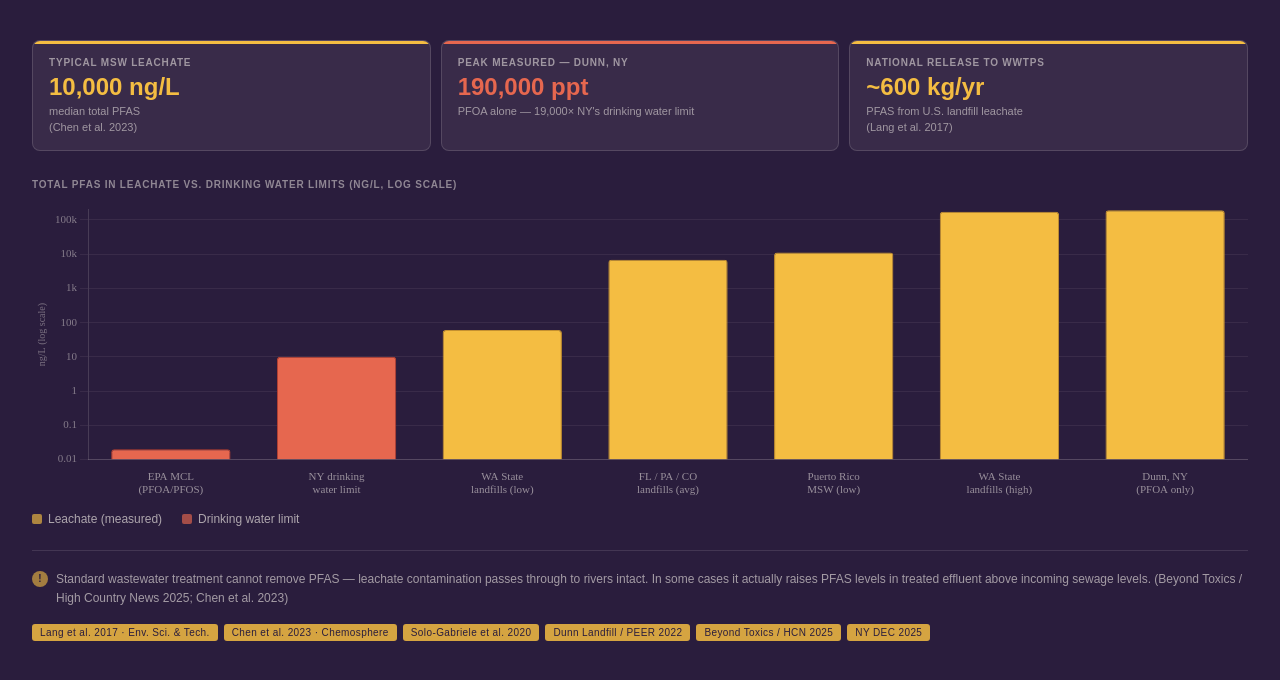
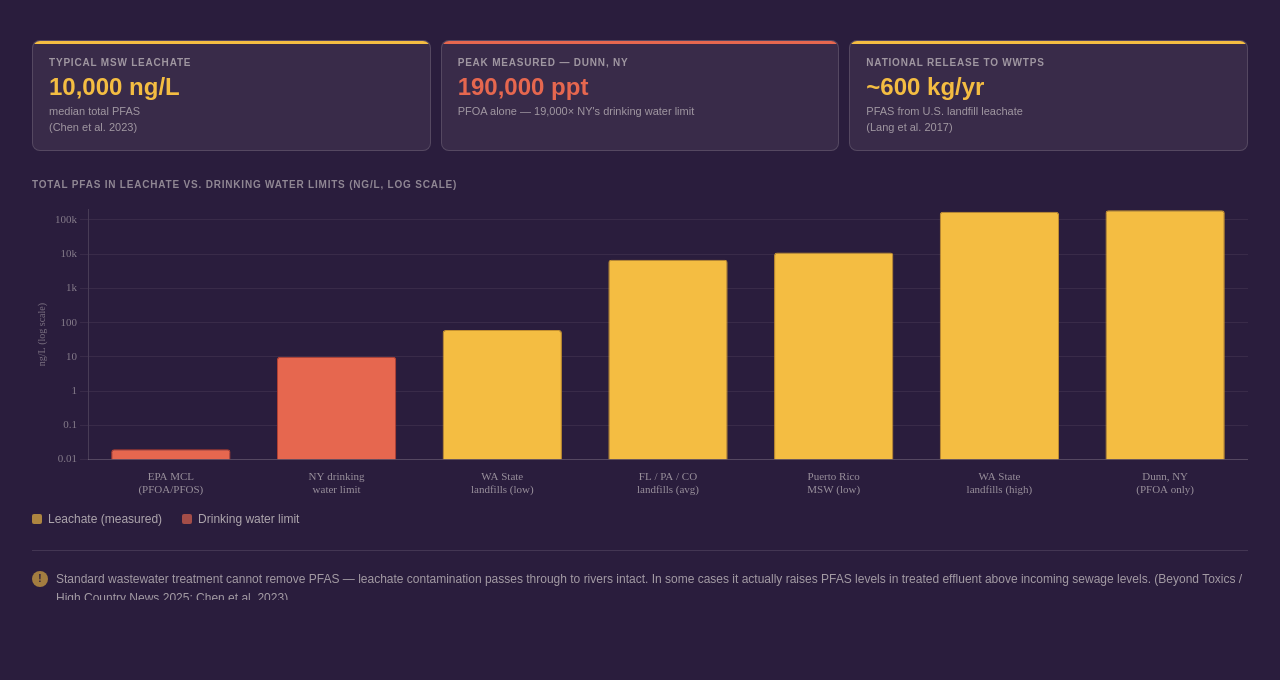
Before and after one commit to kimn3Fin/fullcirclefuture, a plain HTML site: page index.html in a window 1280 px wide. Drawn offline with nearby package versions, Linux system fonts and the light colour scheme; a web font is replaced by a local one.

Commit message:
Update index.html

```diff
--- a/index.html
+++ b/index.html
@@ -19,6 +19,11 @@
   }
 
   * { box-sizing: border-box; margin: 0; padding: 0; }
+
+  html, body {
+  height: 600px;
+  overflow: hidden;
+  }
 
   body {
     font-family: 'Alexandria', sans-serif;
```
